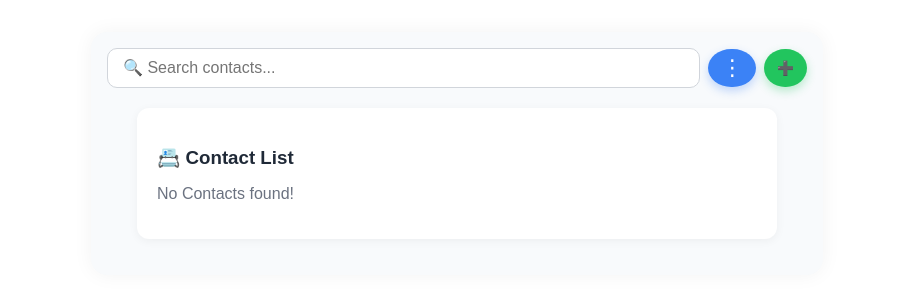
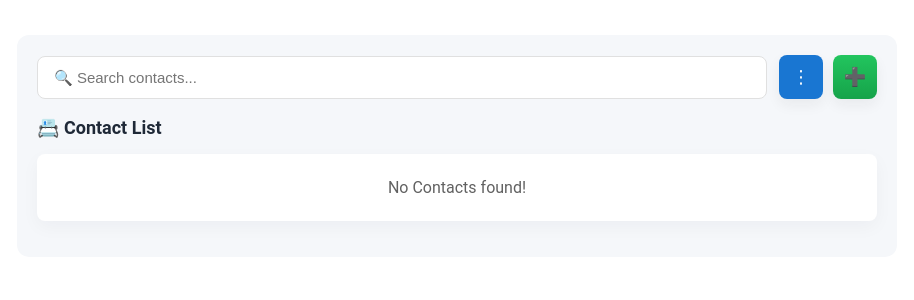
Before and after one commit to amirhosseinesalat/Contacts-app2, a React (Vite) app: page / in a window 1280 px wide. Shown: the top 300 px of the page, without its empty margins (183-1097 px from the left). Built offline with nearby package versions, Linux system fonts and the light colour scheme.

Commit message:
styles update

```diff
--- a/src/components/ContactForm.jsx
+++ b/src/components/ContactForm.jsx
@@ -44,8 +44,11 @@ function ContactForm() {
   };
 
   return (
+    <div className={styles.overlay}>
+      <div className={styles.modal}>
         <form className={styles.form} onSubmit={submitHandler}>
           <input
+            className={styles.input}
             name="name"
             value={form.name}
             onChange={changeHandler}
@@ -53,6 +56,7 @@ function ContactForm() {
           />
 
           <input
+            className={styles.input}
             name="lastName"
             value={form.lastName}
             onChange={changeHandler}
@@ -60,6 +64,7 @@ function ContactForm() {
           />
 
           <input
+            className={styles.input}
             name="email"
             value={form.email}
             onChange={changeHandler}
@@ -67,18 +72,28 @@ function ContactForm() {
           />
 
           <input
+            className={styles.input}
             name="phone"
             value={form.phone}
             onChange={changeHandler}
             placeholder="Phone"
           />
 
-      <button type="submit">{editingContact ? "Update" : "Add Contact"}</button>
-
-      <button type="button" onClick={() => setShowForm(false)}>
+          <div className={styles.btnRow}>
+            <button type="submit" className={styles.buttonPrimary}>
+              {editingContact ? "Update" : "Add Contact"}
+            </button>
+            <button
+              type="button"
+              className={styles.buttonSecondary}
+              onClick={() => setShowForm(false)}
+            >
               Cancel
             </button>
+          </div>
         </form>
+      </div>
+    </div>
   );
 }
 
--- a/src/components/ContactForm.module.css
+++ b/src/components/ContactForm.module.css
@@ -4,77 +4,89 @@
   left: 0;
   width: 100%;
   height: 100%;
-  background-color: rgba(0, 0, 0, 0.6);
+  background: rgba(0, 0, 0, 0.45);
   display: flex;
   align-items: center;
   justify-content: center;
   z-index: 1000;
 }
 
+.modal {
+  width: 100%;
+  max-width: 380px;
+}
+
 .form {
   display: flex;
   flex-direction: column;
-  gap: 16px;
-  padding: 24px;
-  background: #ffffff;
-  border-radius: 18px;
-  width: 100%;
-  max-width: 360px;
-  box-shadow: 0px 8px 25px rgba(0, 0, 0, 0.08);
-  animation: fadeIn 0.25s ease;
+  gap: 14px;
+  background: #ffffff; /* کاملاً سفید */
+  padding: 20px 22px;
+  border-radius: 16px;
+  box-shadow: 0 6px 25px rgba(0, 0, 0, 0.25);
+  box-sizing: border-box;
+  animation: pop 0.2s ease-out;
 }
 
+/* شبیه تلگرام: input سفید خالص */
 .input {
-  padding: 12px 16px;
-  border: 1px solid #dce1e6;
+  padding: 12px 14px;
+  border: 1px solid #cdd4db;
   border-radius: 10px;
+  background: #ffffff;
   font-size: 15px;
-  background: #f8fafc;
   transition: 0.2s ease;
 }
 
 .input:focus {
-  background: white;
-  border-color: #2b8cff;
-  box-shadow: 0 0 0 3px rgba(48, 128, 255, 0.25);
+  border-color: #0088cc; /* رنگ تلگرام */
+  box-shadow: 0 0 0 2px rgba(0, 136, 204, 0.25);
   outline: none;
 }
 
-button {
+/* دکمه‌ها سبک تلگرام */
+.btnRow {
+  display: flex;
+  gap: 10px;
+}
+
+.buttonPrimary {
+  flex: 1;
+  background: #0088cc;
+  color: white;
   padding: 12px;
-  border-radius: 10px;
-  font-size: 16px;
+  border-radius: 12px;
+  border: none;
   cursor: pointer;
+  font-weight: 500;
+  transition: 0.2s;
+}
+
+.buttonPrimary:hover {
+  background: #0077b3;
+}
+
+.buttonSecondary {
+  flex: 1;
+  background: #f2f4f7;
+  padding: 12px;
+  border-radius: 12px;
   border: none;
-  transition: 0.2s ease;
+  cursor: pointer;
   font-weight: 500;
 }
 
-button[type="submit"] {
-  background: #2b8cff;
-  color: white;
+.buttonSecondary:hover {
+  background: #e4e6eb;
 }
 
-button[type="submit"]:hover {
-  background: #1f7ae6;
-}
-
-button[type="button"] {
-  background: #f1f3f5;
-}
-
-button[type="button"]:hover {
-  background: #e2e6ea;
-}
-
-
-@keyframes fadeIn {
+@keyframes pop {
   from {
+    transform: scale(0.95);
     opacity: 0;
-    transform: translateY(5px);
   }
   to {
+    transform: scale(1);
     opacity: 1;
-    transform: translateY(0);
   }
 }
--- a/src/components/ContactItem.module.css
+++ b/src/components/ContactItem.module.css
@@ -1,78 +1,99 @@
+/* ContactItem.module.css - Material redesign */
 .item {
   display: flex;
   align-items: center;
-  justify-content: space-between;
-  background-color: #fff;
-  margin: 0.5rem auto;
-  padding: 1rem;
-  border-radius: 12px;
-  box-shadow: 0 2px 8px rgba(0, 0, 0, 0.1);
-  width: 90%;
-  max-width: 500px;
-  transition: all 0.2s ease;
+  gap: 12px;
+  background: #fff;
+  padding: 14px;
+  border-radius: 8px;
+  width: 100%;
+  box-shadow: 0 8px 20px rgba(16,24,40,0.04);
+  transition: transform .12s ease, box-shadow .12s ease;
 }
 
 .item:hover {
-  transform: translateY(-2px);
-  box-shadow: 0 4px 12px rgba(0, 0, 0, 0.15);
+  transform: translateY(-4px);
+  box-shadow: 0 18px 40px rgba(16,24,40,0.08);
 }
 
 .selected {
-  background-color: #e6f2ff;
-  border-left: 4px solid #007bff;
+  border-left: 4px solid #1976d2;
+  background: linear-gradient(90deg, rgba(25,118,210,0.04), #fff);
 }
 
 .checkbox {
-  margin-right: 10px;
-  transform: scale(1.2);
+  appearance: none;
+  width: 18px;
+  height: 18px;
+  border-radius: 4px;
+  border: 1.5px solid #cfd8dc;
+  display: inline-block;
+  position: relative;
   cursor: pointer;
-  accent-color: #007bff;
+}
+.checkbox:checked {
+  background: #1976d2;
+  border-color: #1976d2;
+}
+.checkbox:checked::after {
+  content: "";
+  position: absolute;
+  left: 4px;
+  top: 0px;
+  width: 6px;
+  height: 10px;
+  border: solid #fff;
+  border-width: 0 2px 2px 0;
+  transform: rotate(45deg);
 }
 
 .info {
   flex: 1;
-  text-align: left;
+  min-width: 0;
 }
 
 .name {
   font-weight: 600;
-  color: #333;
+  color: #0f172a;
+  margin-bottom: 4px;
+  font-size: 15px;
+  white-space: nowrap;
+  overflow: hidden;
+  text-overflow: ellipsis;
 }
 
-.email,
-.phone {
-  font-size: 0.9rem;
-  color: #666;
+.email, .phone {
+  font-size: 13px;
+  color: #616161;
 }
 
 .actions {
   display: flex;
-  gap: 0.5rem;
+  gap: 8px;
+  align-items: center;
 }
 
 .actionBtn {
-  border: none;
-  padding: 0.4rem 0.6rem;
+  display: inline-flex;
+  align-items: center;
+  justify-content: center;
+  gap: 6px;
+  height: 36px;
+  padding: 0 10px;
   border-radius: 8px;
   cursor: pointer;
-  font-size: 0.9rem;
-  transition: 0.2s ease;
+  border: none;
+  font-size: 13px;
 }
 
 .editBtn {
-  background-color: #007bff;
-  color: white;
+  background: #1976d2;
+  color: #fff;
 }
-
-.editBtn:hover {
-  background-color: #0062cc;
-}
+.editBtn:hover { transform: translateY(-2px); box-shadow: 0 8px 18px rgba(25,118,210,0.12); }
 
 .deleteBtn {
-  background-color: #dc3545;
-  color: white;
+  background: #ef5350;
+  color: #fff;
 }
-
-.deleteBtn:hover {
-  background-color: #b52a36;
-}
+.deleteBtn:hover { transform: translateY(-2px); box-shadow: 0 8px 18px rgba(239,83,80,0.12); }
--- a/src/components/ContactList.module.css
+++ b/src/components/ContactList.module.css
@@ -1,23 +1,31 @@
+/* ContactList.module.css - Material redesign */
 .listContainer {
-  background-color: white;
-  border-radius: 12px;
-  padding: 20px;
-  width: 90%;
-  max-width: 600px;
-  margin: 20px auto;
-  box-shadow: 0 2px 10px rgba(0, 0, 0, 0.05);
+  background: transparent;
+  padding: 0;
+  margin: 0 auto;
+  width: 100%;
+  max-width: 880px;
 }
 
 .listContainer h3 {
-  margin-bottom: 10px;
+  margin: 8px 0 14px;
+  font-size: 18px;
+  font-weight: 600;
   color: #1f2937;
 }
 
 .listContainer ul {
   list-style: none;
   padding: 0;
+  margin: 0;
+  display: grid;
+  gap: 12px;
 }
-
 .listContainer p {
-  color: #6b7280;
+  color: #616161;
+  padding: 24px;
+  text-align: center;
+  background: #fff;
+  border-radius: 8px;
+  box-shadow: 0 6px 18px rgba(16,24,40,0.04);
 }
--- a/src/components/Contacts.module.css
+++ b/src/components/Contacts.module.css
@@ -1,124 +1,107 @@
+/* Contacts.module.css - Material redesign */
 .appContainer {
-  max-width: 700px;
-  margin: 2rem auto;
-  padding: 1rem;
-  background: #f8fafc;
-  border-radius: 16px;
-  box-shadow: 0 0 20px rgba(0, 0, 0, 0.05);
-  font-family: "Poppins", sans-serif;
-}
-
-.searchBox {
-  width: 100%;
-  padding: 10px 15px;
-  font-size: 16px;
-  border: 1px solid #d1d5db;
-  border-radius: 10px;
-  outline: none;
-  transition: all 0.3s ease;
-}
-
-.searchBox:focus {
-  border-color: #3b82f6;
-  box-shadow: 0 0 6px rgba(59, 130, 246, 0.3);
+  max-width: 880px;
+  margin: 2.2rem auto;
+  padding: 20px;
+  background: #f5f7fa;
+  border-radius: 12px;
+  font-family: "Roboto", "Poppins", sans-serif;
+  color: #212121;
+  box-sizing: border-box;
 }
 
 .header {
   display: flex;
+  gap: 12px;
+  align-items: center;
   justify-content: space-between;
-  align-items: center;
-  gap: 0.5rem;
-  margin-bottom: 1rem;
+  margin-bottom: 18px;
+}
+
+.searchBox {
+  flex: 1;
+  padding: 12px 16px;
+  font-size: 15px;
+  border-radius: 8px;
+  border: 1px solid #e0e0e0;
+  background: #ffffff;
+  transition: box-shadow .18s ease, border-color .18s ease;
+}
+
+.searchBox:focus {
+  outline: none;
+  border-color: #1976d2;
+  box-shadow: 0 4px 18px rgba(25,118,210,0.12);
 }
 
 .headerButtons {
   display: flex;
-  gap: 0.5rem;
+  gap: 10px;
+  align-items: center;
+}
+
+.addButton, .menuButton {
+  width: 44px;
+  height: 44px;
+  border-radius: 8px;
+  display: inline-flex;
+  align-items: center;
+  justify-content: center;
+  cursor: pointer;
+  border: none;
+  transition: transform .12s ease, box-shadow .12s ease;
+  box-shadow: 0 6px 14px rgba(33,33,33,0.06);
 }
 
 .addButton {
-  background-color: #22c55e;
-  border: none;
+  background: linear-gradient(180deg,#22c55e,#16a34a);
   color: white;
-  font-size: 14px;
-  padding: 0.4rem 0.8rem;
-  border-radius: 50%;
-  cursor: pointer;
-  transition: all 0.3s ease;
-  box-shadow: 0 4px 10px rgba(34, 197, 94, 0.3);
+  font-size: 18px;
 }
 
-.addButton:hover {
-  background-color: #16a34a;
-  transform: scale(1.1);
+.addButton:hover { transform: translateY(-2px); box-shadow: 0 10px 22px rgba(34,197,94,0.14); }
+
+.menuButton {
+  background: #1976d2;
+  color: white;
+  font-size: 18px;
 }
 
-.menuButton {
-  background-color: #3b82f6;
+.menuButton:hover { transform: translateY(-2px); box-shadow: 0 10px 22px rgba(25,118,210,0.12); }
+
+.deleteSelected {
+  background: #d32f2f;
+  color: #fff;
   border: none;
-  color: white;
-  font-size: 22px;
-  padding: 0.4rem 0.8rem;
-  border-radius: 50%;
+  padding: 8px 14px;
+  border-radius: 8px;
   cursor: pointer;
-  transition: all 0.3s ease;
-  box-shadow: 0 4px 10px rgba(59, 130, 246, 0.3);
+  box-shadow: 0 8px 20px rgba(211,47,47,0.12);
 }
 
-.menuButton:hover {
-  background-color: #2563eb;
-  transform: scale(1.1);
-}
-
-.deleteSelected {
-  background-color: #ef4444;
-  color: white;
-  border: none;
-  font-size: 16px;
-  padding: 0.6rem 1rem;
-  margin: 0.5rem 0;
-  border-radius: 8px;
-  cursor: pointer;
-  transition: all 0.3s ease;
-  box-shadow: 0 4px 10px rgba(239, 68, 68, 0.3);
-}
-
-.deleteSelected:hover {
-  background-color: #dc2626;
-  transform: scale(1.05);
-}
+.deleteSelected:hover { transform: translateY(-2px); }
 
 .overlay {
   position: fixed;
-  top: 0;
-  left: 0;
-  width: 100%;
-  height: 100%;
-  background-color: rgba(0, 0, 0, 0.6);
+  inset: 0;
   display: flex;
   align-items: center;
   justify-content: center;
-  z-index: 1000;
+  z-index: 1200;
 }
 
 .formContainer {
-  background-color: #fff;
-  padding: 2rem;
+  width: 420px;
+  max-width: calc(100% - 32px);
   border-radius: 12px;
-  box-shadow: 0 0 15px rgba(0, 0, 0, 0.2);
-  width: 400px;
-  max-width: 90%;
-  transition: all 0.3s ease;
-  animation: popIn 0.3s ease;
+  background: #fff;
+  box-shadow: 0 20px 50px rgba(32,33,36,0.12);
+  padding: 20px;
+  transform-origin: center;
+  animation: mdPop .18s ease;
 }
 
-@keyframes popIn {
-  0% {
-    transform: scale(0.9);
-    opacity: 0;
-  }
-  100% {
-    transform: scale(1);
-    opacity: 1;
-  }
+@keyframes mdPop {
+  from { transform: translateY(8px) scale(.995); opacity: 0; }
+  to { transform: translateY(0) scale(1); opacity: 1; }
 }
```
Lines whose indentation alone changed are shown as unchanged.
